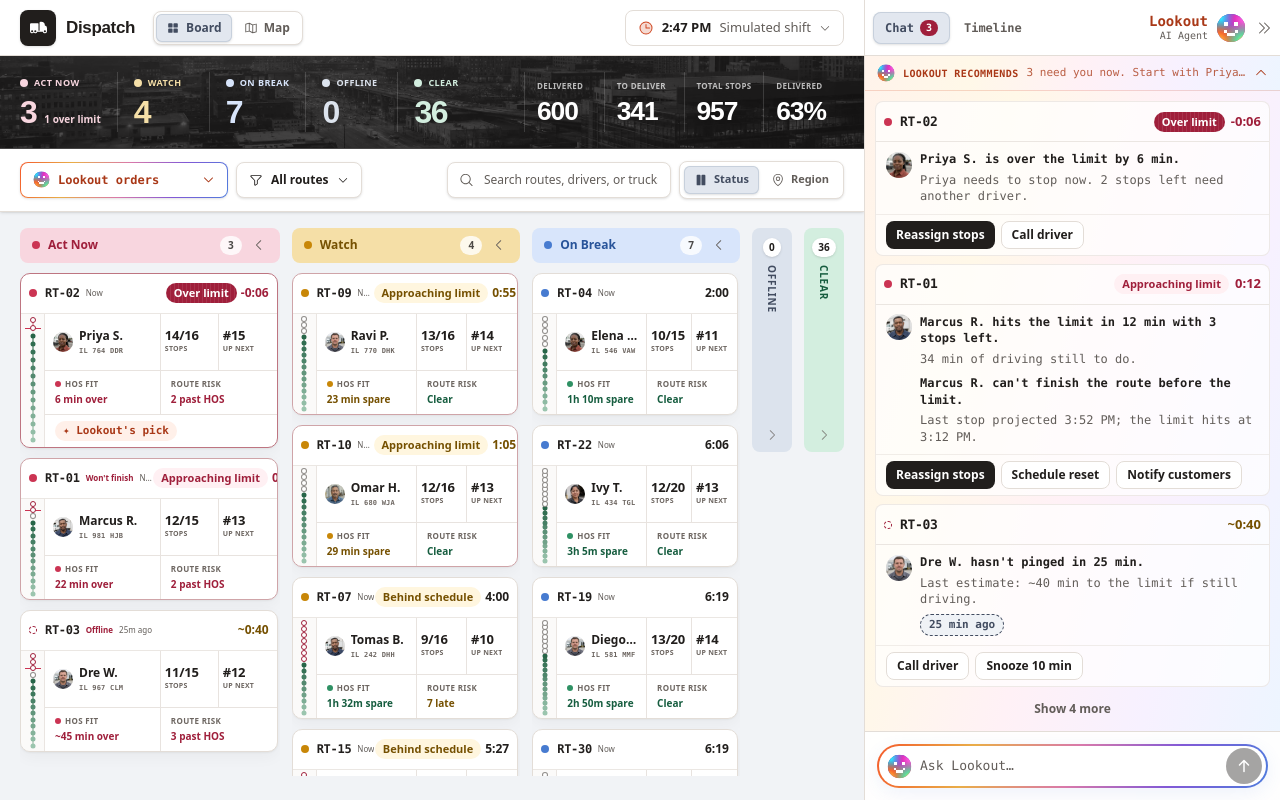
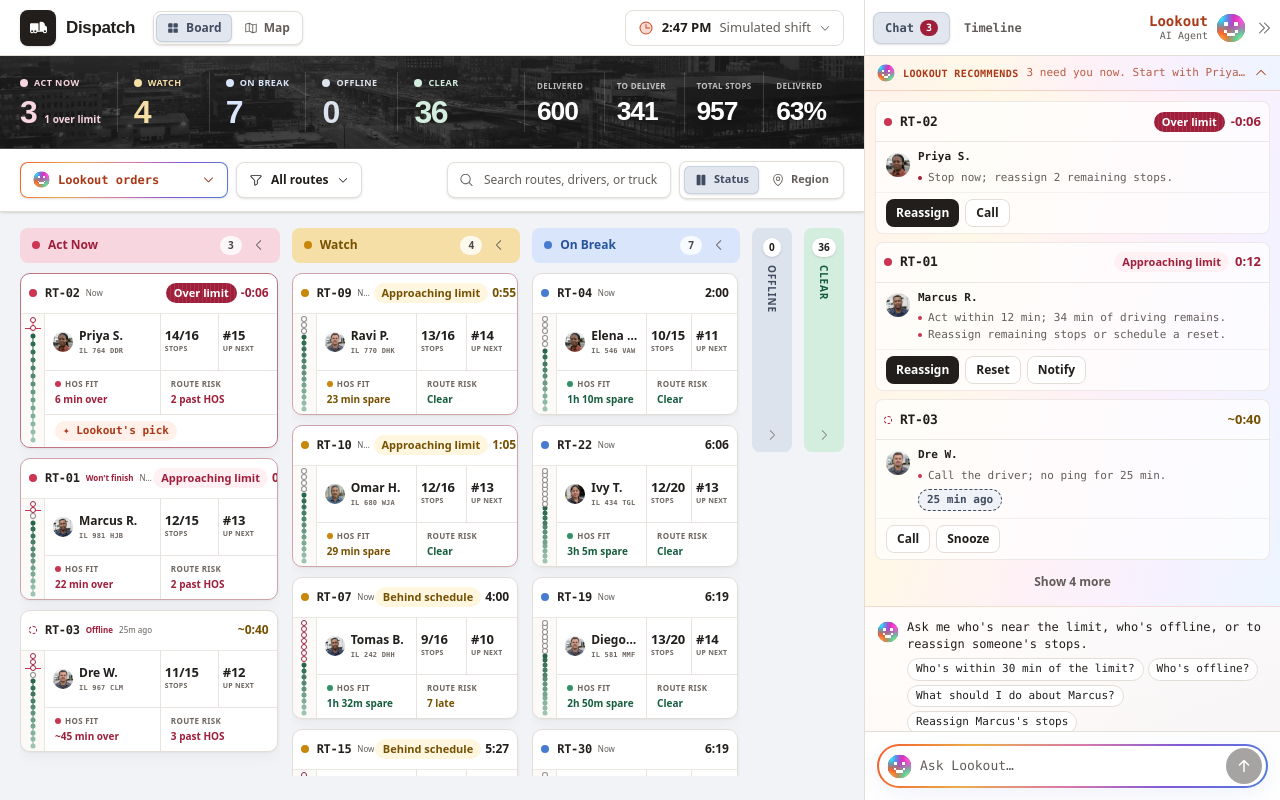
Before and after one commit to davekeller/dispatcher-dashboard, a React (Vite) app: page / in a window 1280 px wide. Built offline with nearby package versions, Linux system fonts and the light colour scheme.

Commit message:
Summarize Lookout recommendations as actions

```diff
--- a/src/lookout/ActionConfirm.tsx
+++ b/src/lookout/ActionConfirm.tsx
@@ -3,8 +3,9 @@ import Button from '../ui/Button'
 
 /** Insight → action, with a confirm. Idle → "Sure?" → done. The done state lingers for two
  *  seconds so the click visibly did something before the alert recomputes. */
-export default function ActionConfirm({ label, confirmLabel = 'Confirm', doneLabel = 'Done', onConfirm, disabled, title, variant = 'secondary' }: { label: string; confirmLabel?: string; doneLabel?: string; onConfirm: () => void; disabled?: boolean; title?: string; variant?: 'secondary' | 'primary' | 'danger' }) {
+export default function ActionConfirm({ label, confirmLabel = 'Confirm', doneLabel = 'Done', onConfirm, disabled, title, variant = 'secondary', compact = false }: { label: string; confirmLabel?: string; doneLabel?: string; onConfirm: () => void; disabled?: boolean; title?: string; variant?: 'secondary' | 'primary' | 'danger'; compact?: boolean }) {
   const [state, setState] = useState<'idle' | 'confirming' | 'done'>('idle')
+  const compactClass = compact ? 'h-6 px-2 text-[10px]' : ''
   useEffect(() => {
     if (state !== 'done') return
     const id = setTimeout(() => setState('idle'), 2000)
@@ -13,13 +14,13 @@ export default function ActionConfirm({ label, confirmLabel = 'Confirm', doneLab
   if (state === 'confirming') {
     return (
       <span className="inline-flex items-center gap-1">
-        <Button size="sm" variant="primary" onClick={() => { onConfirm(); setState('done') }}>{confirmLabel}</Button>
-        <Button size="sm" variant="ghost" onClick={() => setState('idle')}>Cancel</Button>
+        <Button size="sm" variant="primary" className={compactClass} onClick={() => { onConfirm(); setState('done') }}>{confirmLabel}</Button>
+        <Button size="sm" variant="ghost" className={compactClass} onClick={() => setState('idle')}>Cancel</Button>
       </span>
     )
   }
   return (
-    <Button size="sm" variant={variant} disabled={disabled || state === 'done'} title={title} onClick={() => setState('confirming')}>
+    <Button size="sm" variant={variant} className={compactClass} disabled={disabled || state === 'done'} title={title} onClick={() => setState('confirming')}>
       {state === 'done' ? doneLabel : label}
     </Button>
   )
--- a/src/lookout/AlertActions.tsx
+++ b/src/lookout/AlertActions.tsx
@@ -13,26 +13,35 @@ const LABEL: Record<ActionId, string> = {
   acknowledge: 'Snooze 10 min',
 }
 
+const COMPACT_LABEL: Record<ActionId, string> = {
+  reassign: 'Reassign',
+  schedule_reset: 'Reset',
+  notify_customer: 'Notify',
+  call_driver: 'Call',
+  acknowledge: 'Snooze',
+}
+
 /** The one place action buttons are rendered. The rail and the route file both use it, so
  *  the same handler runs from either surface. Dialog actions open a dialog; the two light
  *  actions confirm inline. `positionDependentDisabled` carries the stale-data reason. */
-export default function AlertActions({ driverId, actions, alertIds, positionDependentDisabled, resetScheduledAt, singleLine = false }: { driverId: string; actions: ActionId[]; alertIds: string[]; positionDependentDisabled?: string; resetScheduledAt?: number; singleLine?: boolean }) {
+export default function AlertActions({ driverId, actions, alertIds, positionDependentDisabled, resetScheduledAt, singleLine = false, compact = false }: { driverId: string; actions: ActionId[]; alertIds: string[]; positionDependentDisabled?: string; resetScheduledAt?: number; singleLine?: boolean; compact?: boolean }) {
   const { open } = useActions()
   const callDriver = useStore((s) => s.callDriver)
   const acknowledge = useStore((s) => s.acknowledge)
   const unique = [...new Set(actions)]
+  const labels = compact ? COMPACT_LABEL : LABEL
   return (
     <div className={`flex gap-1.5 ${singleLine ? 'flex-nowrap whitespace-nowrap' : 'flex-wrap'}`}>
       {unique.map((a) => {
-        if (a === 'call_driver') return <ActionConfirm key={a} label={LABEL[a]} confirmLabel="Place call" doneLabel="Call logged" onConfirm={() => callDriver(driverId)} />
-        if (a === 'acknowledge') return <ActionConfirm key={a} label={LABEL[a]} confirmLabel="Snooze" doneLabel="Snoozed" onConfirm={() => alertIds.forEach((id) => acknowledge(id))} />
+        if (a === 'call_driver') return <ActionConfirm key={a} label={labels[a]} confirmLabel="Place call" doneLabel="Call logged" compact={compact} onConfirm={() => callDriver(driverId)} />
+        if (a === 'acknowledge') return <ActionConfirm key={a} label={labels[a]} confirmLabel="Snooze" doneLabel="Snoozed" compact={compact} onConfirm={() => alertIds.forEach((id) => acknowledge(id))} />
         const stale = positionDependentDisabled !== undefined && (a === 'reassign' || a === 'notify_customer')
         const resetDone = a === 'schedule_reset' && resetScheduledAt !== undefined
         const disabled = stale || resetDone
         const title = stale ? positionDependentDisabled : resetDone ? `Reset already scheduled for ${fmtClock(resetScheduledAt)}` : undefined
         return (
-          <Button key={a} size="sm" variant={a === 'reassign' ? 'primary' : 'secondary'} disabled={disabled} title={title} onClick={() => open(a, driverId)}>
-            {LABEL[a]}
+          <Button key={a} size="sm" variant={a === 'reassign' ? 'primary' : 'secondary'} className={compact ? 'h-6 px-2 text-[10px]' : ''} disabled={disabled} title={title} onClick={() => open(a, driverId)}>
+            {labels[a]}
           </Button>
         )
       })}
--- a/src/lookout/ChatThread.tsx
+++ b/src/lookout/ChatThread.tsx
@@ -34,7 +34,7 @@ export default function ChatThread({ messages, d, onExample }: { messages: Messa
                   {m.reply.driverIds.slice(0, 3).map((id) => {
                     const view = d.byId.get(id)
                     const card = d.cardById.get(id)
-                    return view && card ? <RecommendationCard key={id} view={view} card={card} /> : null
+                    return view && card ? <RecommendationCard key={id} view={view} card={card} compact /> : null
                   })}
                   {m.reply.driverIds.length > 3 && <p className="font-lookout text-[11px] text-muted">and {m.reply.driverIds.length - 3} more on the board.</p>}
                 </div>
--- a/src/lookout/RecommendationCard.tsx
+++ b/src/lookout/RecommendationCard.tsx
@@ -11,6 +11,7 @@ import RouteHeader, { PRIORITY_RULES } from '../ui/RouteHeader'
 import { STALENESS_TONE, severityTone } from '../ui/tones'
 import RouteTimelineMini from '../views/shift/RouteTimelineMini'
 import AlertActions from './AlertActions'
+import { recommendationSummary } from './recommendationSummary'
 import { LOOKOUT } from './voice'
 
 /** One card per driver, every reason on it, 2–3 actions. Same handlers as the route file.
@@ -30,7 +31,16 @@ export default function RecommendationCard({ view, card, pinned = false, compact
   const surface = compact
     ? `overflow-hidden rounded-control border bg-panel/70 ${pinned ? 'lookout-card-ring' : 'border-line/60'} ${card.snoozed ? 'opacity-60' : ''}`
     : `overflow-hidden rounded-card border-[1.5px] bg-panel shadow-card ${pinned ? 'lookout-card-ring' : 'border-line'} ${card.snoozed ? 'opacity-60' : ''}`
-  const actions = <AlertActions driverId={view.driver.id} actions={card.alerts.flatMap((a) => a.actions)} alertIds={card.alerts.map((a) => a.id)} positionDependentDisabled={staleReason} resetScheduledAt={view.plannedResetAt} />
+  const actions = <AlertActions driverId={view.driver.id} actions={card.alerts.flatMap((a) => a.actions)} alertIds={card.alerts.map((a) => a.id)} positionDependentDisabled={staleReason} resetScheduledAt={view.plannedResetAt} compact={compact} />
+  const summaryContext = {
+    minutesUntilLimit: view.minutesUntilLimit,
+    remainingStops: view.remaining.length,
+    remainingDriveMin: view.remainingDriveMin,
+    driftMin: view.driftMin,
+    unnotifiedLateStops: view.unnotifiedLateStops.length,
+    unassignedStops: view.unassigned.length,
+    pingAgeMin: view.pingAgeMin,
+  }
   const status = (
     <>
       {view.driver.contactAttemptedAt !== undefined && <span>{LOOKOUT.called(fmtClock(view.driver.contactAttemptedAt))}</span>}
@@ -42,19 +52,20 @@ export default function RecommendationCard({ view, card, pinned = false, compact
     return (
       <article className={surface}>
         <RouteHeader view={view} card={card} />
-        <div className="flex items-start gap-2 px-2.5 py-2">
-          <Link to={`/routes/${view.driver.id}`} state={{ from }} title={`Open ${view.driver.name}'s route`} className="shrink-0">
-            <DriverAvatar driver={view.driver} size={26} />
+        <div className="flex items-start gap-2 px-2.5 py-1.5">
+          <Link to={`/routes/${view.driver.id}`} state={{ from }} title={`Open ${view.driver.name}'s route`} className="mt-0.5 shrink-0">
+            <DriverAvatar driver={view.driver} size={24} />
           </Link>
           <div className="min-w-0 flex-1 py-px font-lookout">
-            <div className="space-y-2">
+            <Link to={`/routes/${view.driver.id}`} state={{ from }} className="block truncate text-[11px] font-semibold text-ink hover:underline">{view.driver.name}</Link>
+            <ul className="mt-1 space-y-0.5">
               {card.alerts.map((a) => (
-                <div key={a.id} className="text-[12px] leading-snug">
-                  <p className="font-semibold text-ink">{a.title}</p>
-                  <p className="mt-1 text-muted">{a.body}</p>
-                </div>
+                <li key={a.id} className="flex items-start gap-1.5 text-[11px] leading-snug text-muted">
+                  <span className={`mt-[0.38rem] h-1 w-1 shrink-0 rounded-full ${severityTone(a.severity).fill}`} aria-hidden="true" />
+                  <span>{recommendationSummary(a.ruleId, summaryContext, a.title)}</span>
+                </li>
               ))}
-            </div>
+            </ul>
             {(stale || hasStatus) && (
               <div className="mt-1.5 flex flex-wrap items-center gap-2 text-[10px] text-muted">
                 {stale && <Chip tone={STALENESS_TONE[view.staleness]} dashed={offline} className="px-1.5 py-0 text-[9px] leading-4">{fmtAge(view.pingAgeMin)}</Chip>}
@@ -63,7 +74,7 @@ export default function RecommendationCard({ view, card, pinned = false, compact
             )}
           </div>
         </div>
-        <div className="border-t border-line/50 px-2.5 py-1.5">{actions}</div>
+        <div className="border-t border-line/40 px-2.5 py-1.5">{actions}</div>
       </article>
     )
   }
--- /dev/null
+++ b/src/lookout/recommendationSummary.ts
@@ -0,0 +1,40 @@
+import { fmtMinutes } from '../lib/format'
+
+export interface RecommendationContext {
+  minutesUntilLimit: number
+  remainingStops: number
+  remainingDriveMin: number
+  driftMin: number
+  unnotifiedLateStops: number
+  unassignedStops: number
+  pingAgeMin: number
+}
+
+const stops = (count: number, adjective = '') => `${count} ${adjective}${adjective ? ' ' : ''}stop${count === 1 ? '' : 's'}`
+
+/** One short, action-oriented line per alert for compact Lookout surfaces. */
+export function recommendationSummary(ruleId: string, context: RecommendationContext, fallback: string): string {
+  switch (ruleId) {
+    case 'over_limit':
+      return context.remainingStops > 0
+        ? `Stop now; reassign ${stops(context.remainingStops, 'remaining')}.`
+        : 'Stop driving now.'
+    case 'limit_act_now':
+      return `Act within ${fmtMinutes(context.minutesUntilLimit)}; ${fmtMinutes(context.remainingDriveMin)} of driving remains.`
+    case 'limit_watch':
+      return `Plan ${stops(context.remainingStops)} around ${fmtMinutes(context.minutesUntilLimit)} of drive time.`
+    case 'wont_finish':
+      return 'Reassign remaining stops or schedule a reset.'
+    case 'offline_near_limit':
+    case 'offline':
+      return `Call the driver; no ping for ${fmtMinutes(context.pingAgeMin)}.`
+    case 'behind_schedule':
+      return context.unnotifiedLateStops > 0
+        ? `Notify ${context.unnotifiedLateStops} customer${context.unnotifiedLateStops === 1 ? '' : 's'} whose windows are at risk.`
+        : `Reassign work to recover ${fmtMinutes(context.driftMin)} of delay.`
+    case 'stops_unassigned':
+      return `Assign ${stops(context.unassignedStops)} without a driver.`
+    default:
+      return fallback
+  }
+}
```
Also changed, not shown: 4 other files (tests, documents, lock files or other folders).
